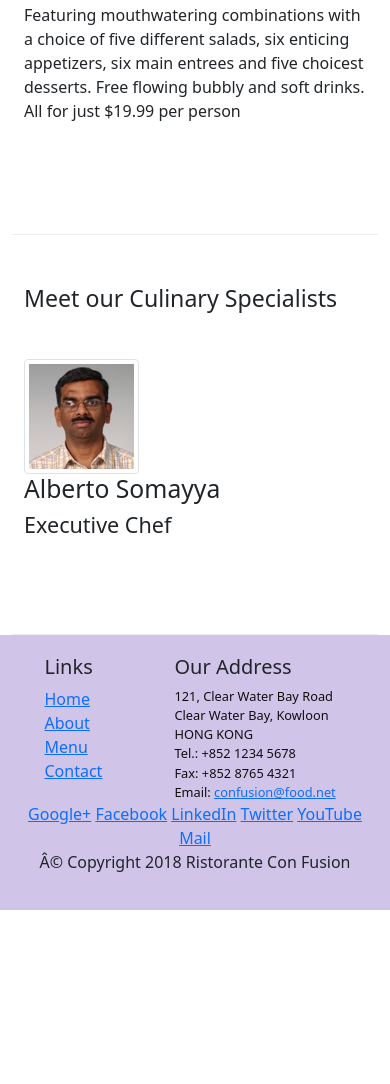
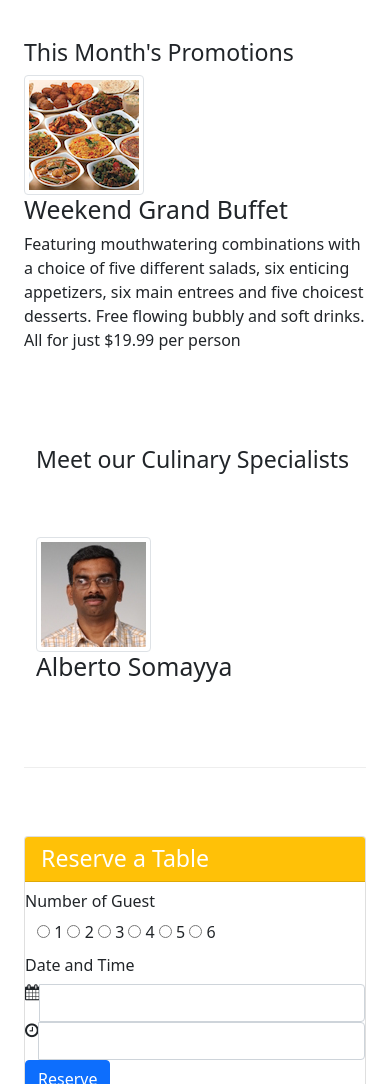
Before and after one commit to YashRajSingh-4799/intials_gits, a website: page index.html in a window 390 px wide. Shown: the part 916-2000 px from the top of the page. Before the commit the page ends 1826 px from the top, so only its background shows below. Drawn offline with nearby package versions, Linux system fonts and the light colour scheme.

Commit message:
index page is updated

```diff
--- a/index.html
+++ b/index.html
@@ -19,7 +19,7 @@
             <button class="navbar-toggler" type="button" data-toggle="collapse" data-target="#Navbar">
                 <span class="navbar-toggler-icon"></span>
             </button>
-            <a class="navbar-brand" href="#">Ristorante Con Fusion</a>
+            <a class="navbar-brand mr-auto" href="#"><img src="img/logo.png" height="30" width="41"></a>
             <div class="collapse navbar-collapse" id="Navbar">
                 <ul class="navbar-nav mr-auto">
                         <li class="nav-item"><a class="nav-link" href="./index.html"><span class="fa fa-home fa-lg"></span> Home</a></li>
@@ -34,10 +34,14 @@
         <div class="container">
             <div class="row row-header">
                 <div class="col-12 col-sm-6">
-                    <h1>Ristorante con Fusion</h1>
+                    <h1>Wellcome To The Code Scrab!!!!</h1>
                     <p>We take inspiration from the World's best cuisines, and create a unique fusion experience. Our lipsmacking creations will tickle your culinary senses!</p>
                 </div>
-                <div class="col-12 col-sm">
+                <div class="col-12 col-sm align-self-center">
+                    <img src="img/logo.png" class="img-fluid">
+                </div>
+                <div class="col-12 col-sm align-self-center">
+                    <a class="btn btn-warning btn-block btn-sm" href="#reservetable" role="button">Reserve a Table</a>
                 </div>
             </div>
         </div>
@@ -70,29 +74,87 @@
                 <h3>This Month's Promotions</h3>
             </div>
             <div class="col col-sm col-md">
-                <h2>Weekend Grand Buffet</h2>
-                <p>Featuring mouthwatering combinations with a choice of five different salads, six enticing appetizers, six main entrees and five choicest desserts. Free flowing bubbly and soft drinks. All for just $19.99 per person </p>
+                <div class="media">
+                    <img class="d-flex mr-3 img-thumbnail align-self-center"
+                            src="img/buffet.png" alt="Uthappizza">
+                    <div class="media-body">
+                        <h2 class="mt-0">Weekend Grand Buffet</h2>
+                <p>Featuring mouthwatering combinations with a choice of five different salads,
+                    six enticing appetizers, six main entrees and five choicest desserts. Free
+                    flowing bubbly and soft drinks. All for just $19.99 per person </p>
             </div>
         </div>
 
-        <div class="row row-content">
+        <div class="row row-content align-items-center">
             <div class="col-12 col-sm-4 order-sm-last col-md-3">
                 <h3>Meet our Culinary Specialists</h3>
             </div>
-            <div class="ccol col-sm-first col-md">
+            <div class="col col-sm-first col-md">
                 <div class="media">
                     <img class="d-flex mr-3 img-thumbnail align-self-center"
-                            src="img/alberto.png" alt="Alberto Somayya">
+                            src="img/alberto.png" alt="alberto">
                     <div class="media-body">
-                        <h2 class="mt-0">Alberto Somayya</h2>
-                        <h4>Executive Chef</h4>
-                        <p class="d-none d-sm-block">Award winning three-star Michelin chef with wide
-                            International experience having worked closely with
-                            whos-who in the culinary world, he specializes in
-                            creating mouthwatering Indo-Italian fusion experiences.
-                            </p>
+                        <h2 class="mt-0">Alberto Somayya </h2>
+                        <p class="d-none d-sm-block">Award winning three-star Michelin chef with wide International experience having worked closely with whos-who in the culinary world, he specializes in creating mouthwatering Indo-Italian fusion experiences.</p>
                     </div>
-                </div></div>
+                </div>
+            </div>
+        </div>
+    </div>
+
+    <div class="row row-content justify-content-center">
+        <div class="col col-sm-8 align-self-center">
+            <div class="card">
+                <h3 class="card-header bg-warning text-white">Reserve a Table</h3>
+                <div class="card-block">
+                    <form id="reservetable">
+                        <div class="form-group row align-items-center">
+                            <label class="col-12 col-sm-4 col-form-label">Number of Guest</label>
+                            <div class="form-check form-check-inline col-12 col-sm ">
+                                <label class="form-check-label">
+                                    <input type="radio" class="" id="numberofguest1" name="numberofguest" value="1"> 1
+                                </label>
+
+                                <label class="">
+                                    <input type="radio" class="" id="numberofguest2" name="numberofguest" value="2"> 2
+                                </label>
+                                <label class="form-check-label">
+                                    <input type="radio" class="" id="numberofguest3" name="numberofguest" value="2"> 3
+                                </label>
+                                <label class="form-check-label">
+                                    <input type="radio" class="" id="numberofguest4" name="numberofguest" value="2"> 4
+                                </label>
+                                <label class="form-check-label">
+                                    <input type="radio" class="" id="numberofguest5" name="numberofguest" value="2"> 5
+                                </label>
+                                <label class="form-check-label">
+                                    <input type="radio"  id="numberofguest6" name="numberofguest" value="2"> 6
+                                </label>
+                            </div>
+                        </div>
+                        <div class="form-group row align-items-center">
+                            <label class="col-12 col-sm-2 col-form-label">Date and Time</label>
+                            <div class="col-12 col-sm-5">
+                                <div class="input-group">
+                                    <i class=" fa fa-calendar" aria-hidden="true"></i>
+                                    <input type="text" class="form-control" id="date" name="date">
+                                </div>
+                            </div>
+                            <div class="col-12 col-sm-5">
+                                <div class="input-group">
+                                    <i class="input-group-addon fa fa-clock-o" aria-hidden="true"></i>
+                                    <input type="text" class="form-control" id="time" name="time">
+                                </div>
+                            </div>
+                        </div>
+                        <div class="form-group row">
+                            <div class="offset-sm-2 col-md-10">
+                                <button type="submit" class="btn btn-primary">Reserve</button>
+                            </div>
+                        </div>
+                    </form>
+                </div>
+            </div>
         </div>
     </div>
 
```
